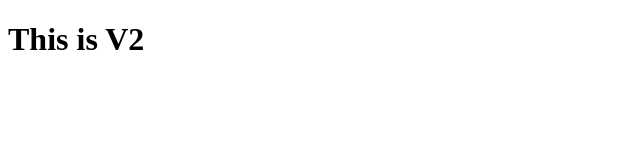
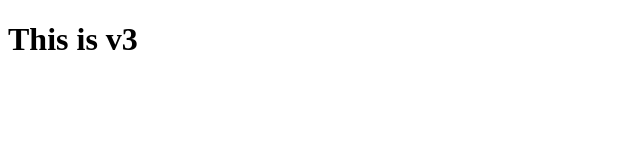
Before and after one commit to SOUVIK-404/first-repo, a plain HTML site: page index.html in a window 1280 px wide. Shown: the full height of the page, 0-640 px from the left. Drawn offline with Linux system fonts and the light colour scheme.

Commit message:
this is v3

```diff
--- a/index.html
+++ b/index.html
@@ -8,7 +8,7 @@
 </head>
 
 <body>
-  <h1>This is V2 </h1>
+  <h1>This is v3 </h1>
 
 </body>
 
```
